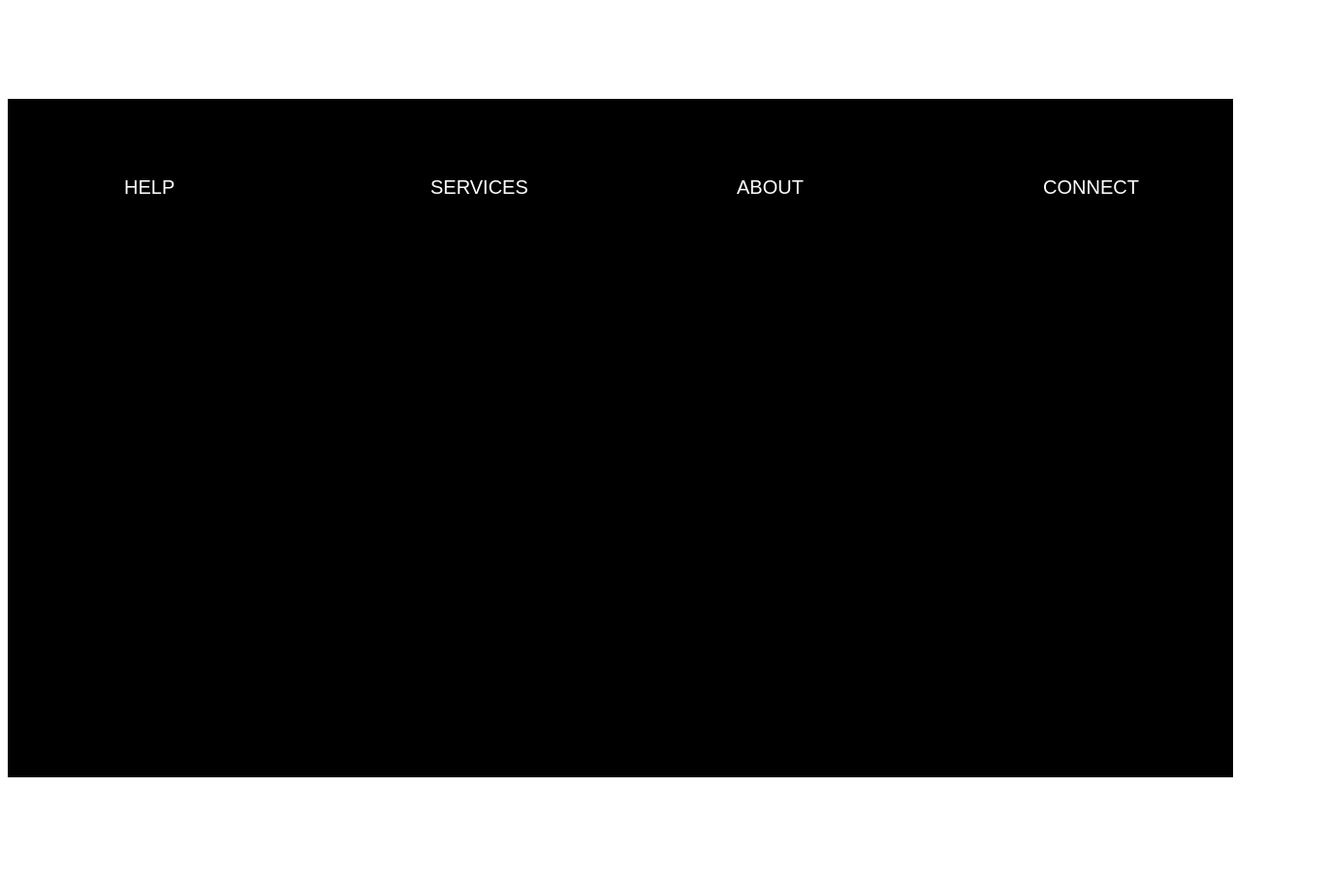
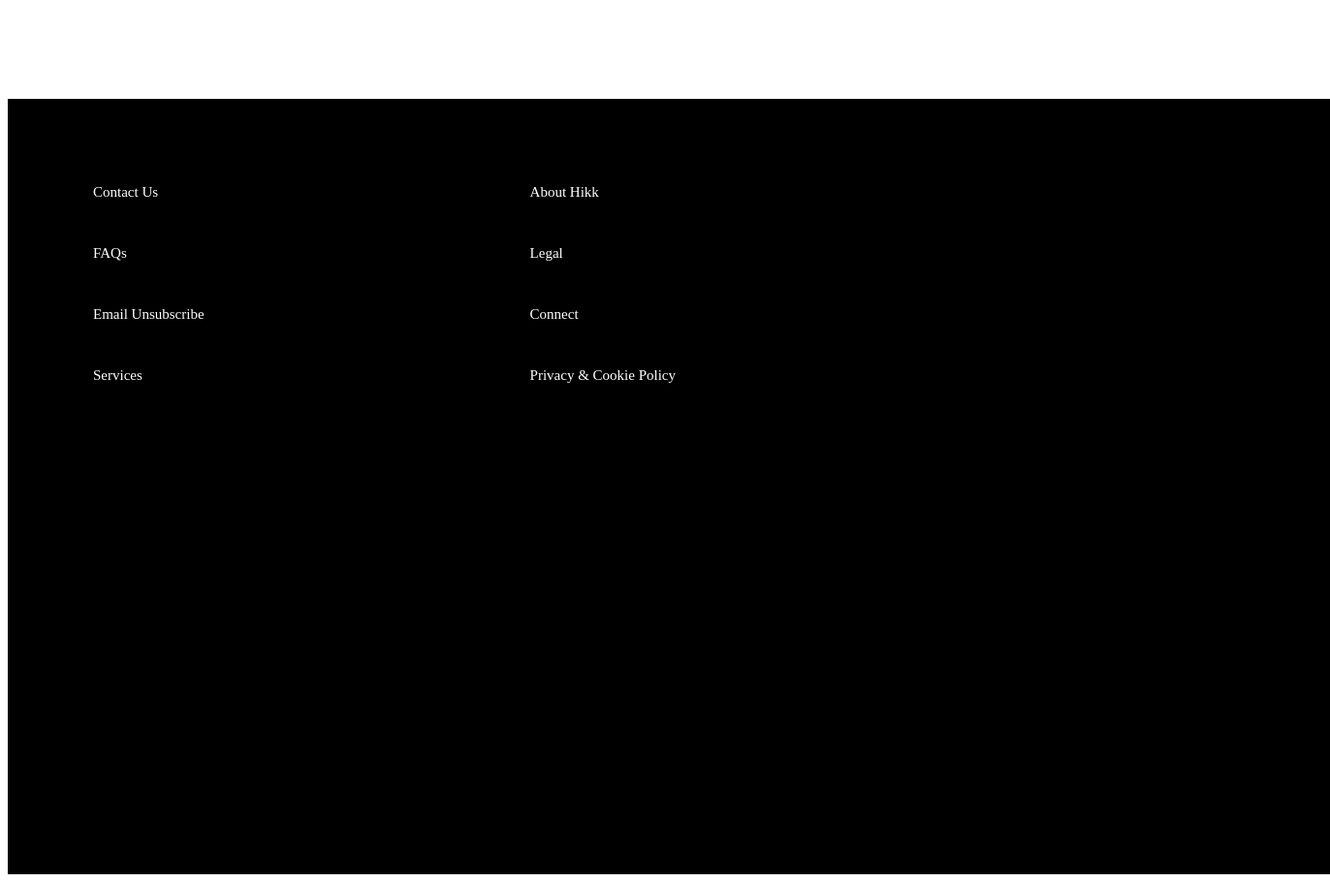
Before and after one commit to karansasan4113/hikk_project, a plain HTML site: page index.html in a window 1280 px wide. Shown: the part 2027-2937 px from the top of the page at 97% size, 1372 px wide, since content can reach past the window. Before the commit the page ends 2837 px from the top, so only its background shows below. Drawn offline with Linux system fonts and the light colour scheme.

Commit message:
21-12-2023

```diff
--- a/home.css
+++ b/home.css
@@ -223,21 +223,46 @@
 }
 
 /*home page collections-monthly     END */
-.home-page-fotter-container {
+.home-page-fotter-container1 {
     height: 700px;
     background-color: rgb(0, 0, 0);
     display: flex;
     margin-top: 100px;
+    padding: 50px;
 
-
+    width: 100%;
 }
 
-#home-page-fotter-items {
+/* home page footer */
+#home-page-fotter-items1 a {
     color: #ffffff;
-    font-family: Arial, Helvetica, sans-serif;
-    font-size: 20px;
-    width: 25%;
-    padding-top: 80px;
-    padding-left: 120px;
-    padding-bottom: 40px;
+    text-decoration: none;
+    font-size: 15px;
+    width: 100%;
+    margin: 30px;
+    padding: 8px;
+    display: block;
+    /* border: #fffdfd solid 2px; */
 }
+
+#home-page-fotter-items2 a {
+    color: #ffffff;
+    text-decoration: none;
+    font-size: 15px;
+    width: 100%;
+    margin: 30px;
+    padding: 8px;
+    margin-left: 290px;
+    display: block;
+    /* border: #fffdfd solid 2px; */
+}
+
+#home-page-fotter-items3 {
+    color: #ffffff;
+    font-size: 15px;
+    /* border: #fffdfd solid 2px; */
+    display: block;
+    width: 100%;
+    margin-left: 70px;
+    padding: 40px;
+}
--- a/index.html
+++ b/index.html
@@ -91,16 +91,31 @@
     <div class="home-page-collections">
         <img src="assets/home-collection.jpg.webp" alt="">
 
-        <a href="#"><div id="home-page-collection-view">VIEW</div></a>
+        <a href="#">
+            <div id="home-page-collection-view">VIEW</div>
+        </a>
+    </div>
+
+    <!-- home page footer  -->
+    <div class="home-page-fotter-container1">
+        <div id="home-page-fotter-items1">
+            <a href="#">Contact Us</a>
+            <a href="#">FAQs</a>
+            <a href="#">Email Unsubscribe</a>
+            <a href="#">Services</a>
+        </div>
+
+        <div id="home-page-fotter-items2">
+            <a href="#">About Hikk</a>
+            <a href="#">Legal</a>
+            <a href="#">Connect</a>
+            <a href="#">Privacy & Cookie Policy</a>
+        </div>
     </div>
 
 
-    <div class="home-page-fotter-container">
-      <div id="home-page-fotter-items">HELP</div>
-      <div id="home-page-fotter-items">SERVICES</div>
-      <div id="home-page-fotter-items">ABOUT</div>
-      <div id="home-page-fotter-items">CONNECT</div>
-    </div>
+
+
 </body>
 
 </html>
```
Also changed, not shown: 1 other file.
